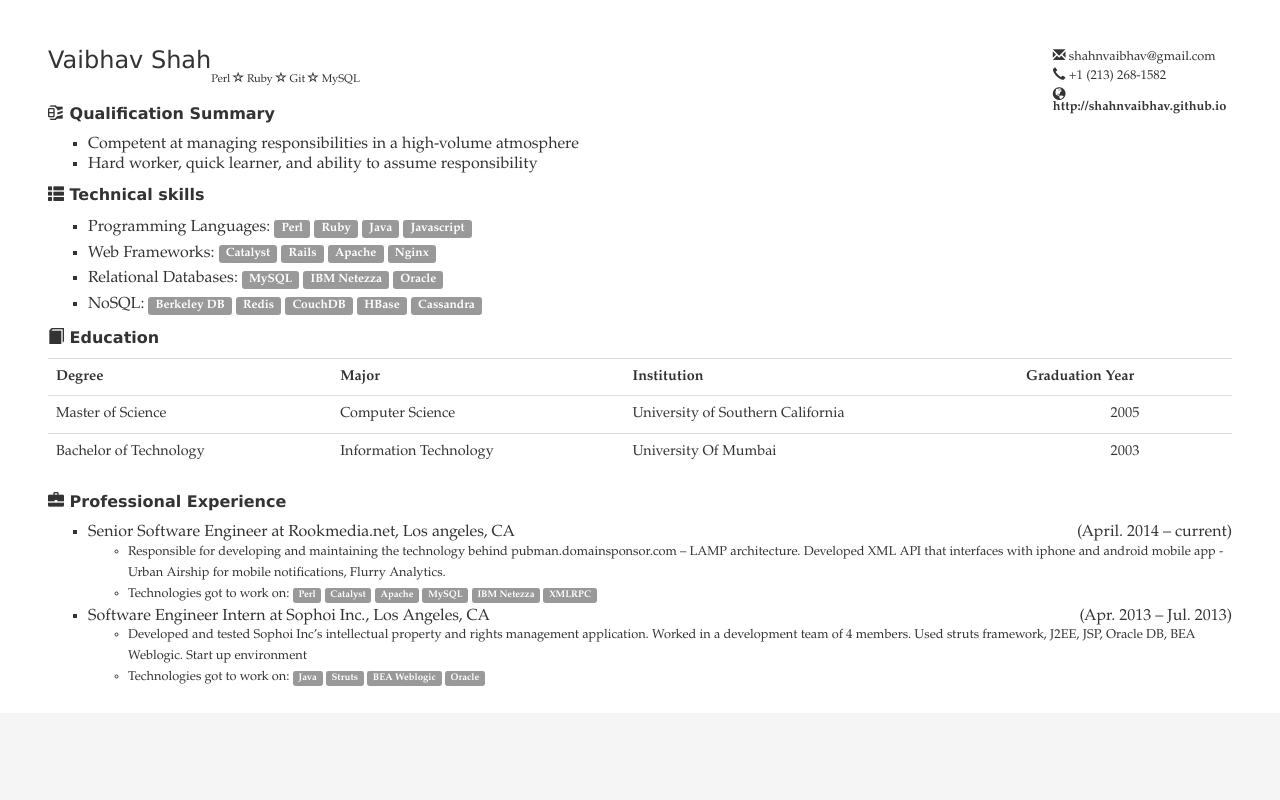
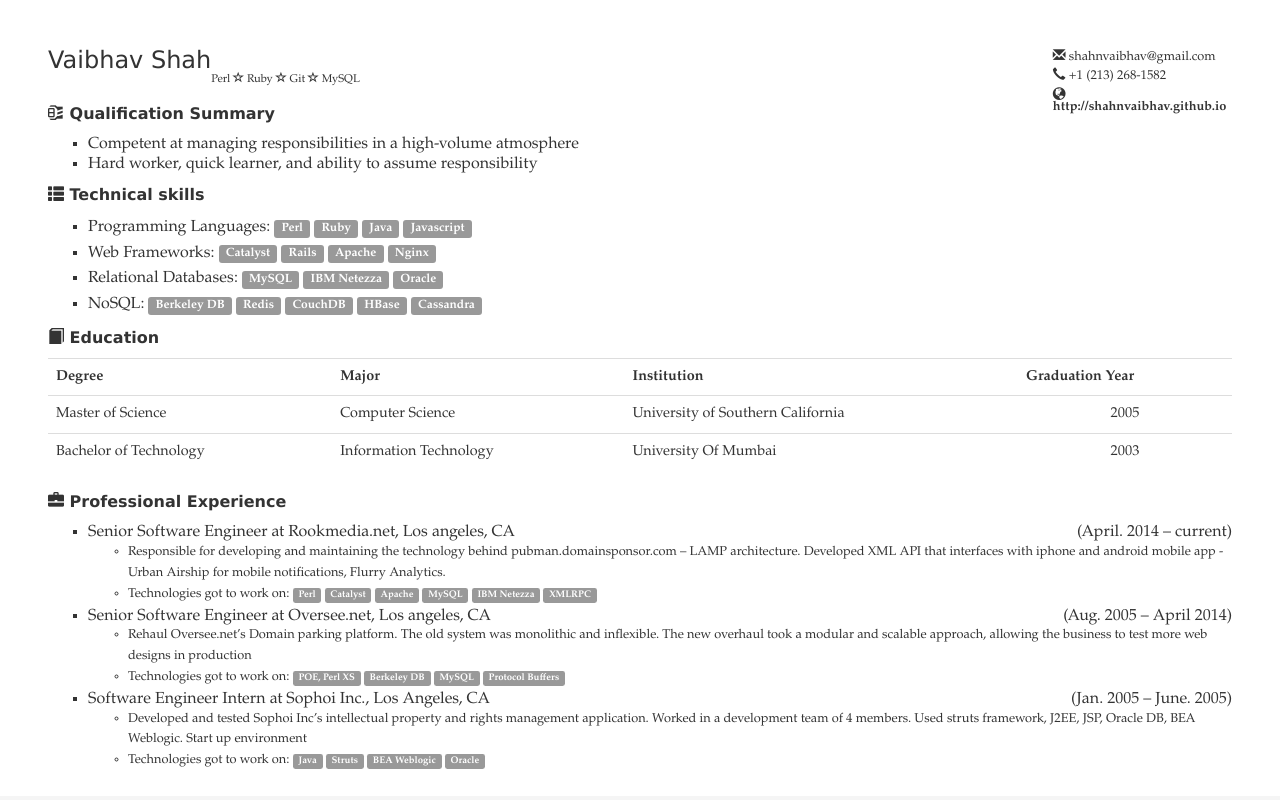
Before and after one commit to shahnvaibhav/shahnvaibhav.github.io, a plain HTML site: page page.html in a window 1280 px wide. Drawn offline with Linux system fonts and the light colour scheme.

Commit message:
add more work exp

```diff
--- a/page.html
+++ b/page.html
@@ -84,8 +84,20 @@
 				</li>
 			</ul>
 		</li>
+		<li>Senior Software Engineer at Oversee.net, Los angeles, CA
+			<span class="right">(Aug. 2005 – April 2014)</span>
+			<ul>
+				<li>Rehaul Oversee.net’s Domain parking platform. The old system was monolithic and inflexible. The new overhaul took a modular and scalable approach, allowing the business to test more web designs in production</li>
+				<li>Technologies got to work on:
+					<span class="label label-default">POE, Perl XS</span>
+					<span class="label label-default">Berkeley DB</span>
+					<span class="label label-default">MySQL</span>
+					<span class="label label-default">Protocol Buffers</span>
+				</li>
+			</ul>
+		</li>
 		<li>Software Engineer Intern at Sophoi Inc., Los Angeles, CA
-			<span class="right">(Apr. 2013 – Jul. 2013)</span>
+			<span class="right">(Jan. 2005 – June. 2005)</span>
 			<ul>
 				<li>Developed and tested Sophoi Inc’s intellectual property and rights management application. Worked in a development team of 4 members. Used struts framework, J2EE, JSP, Oracle DB, BEA Weblogic. Start up environment</li>
 				<li>Technologies got to work on:
```
